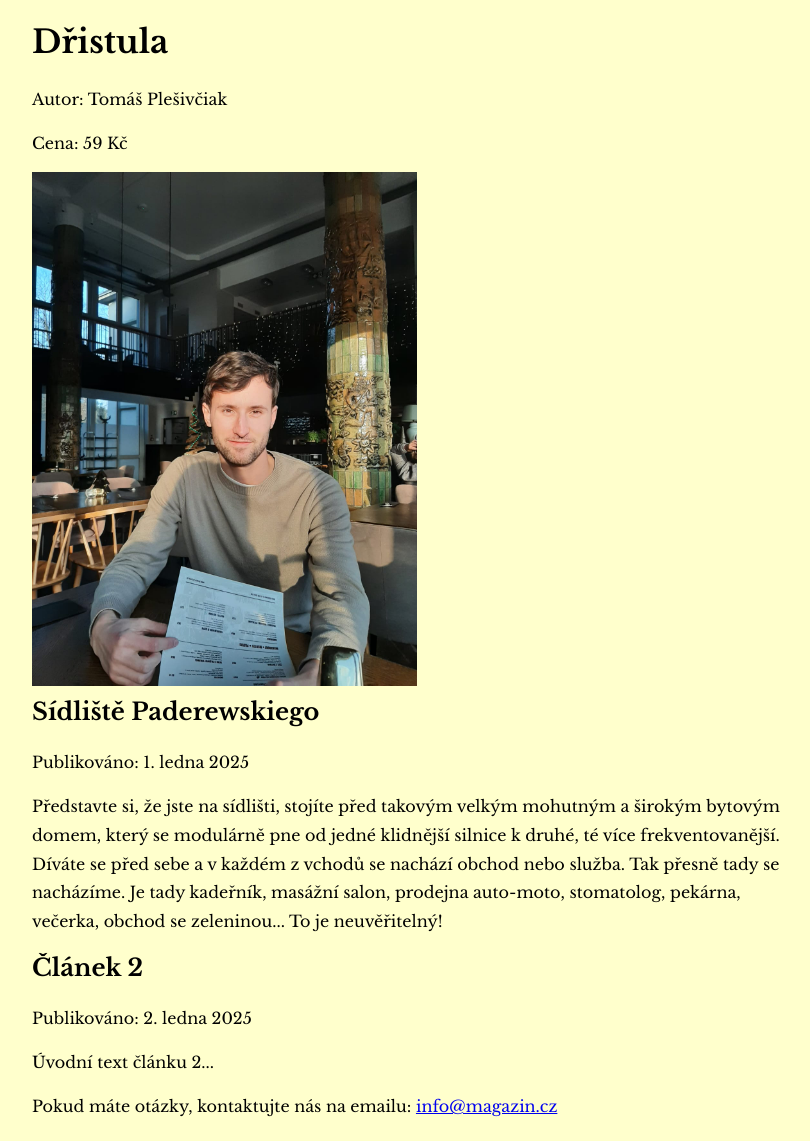
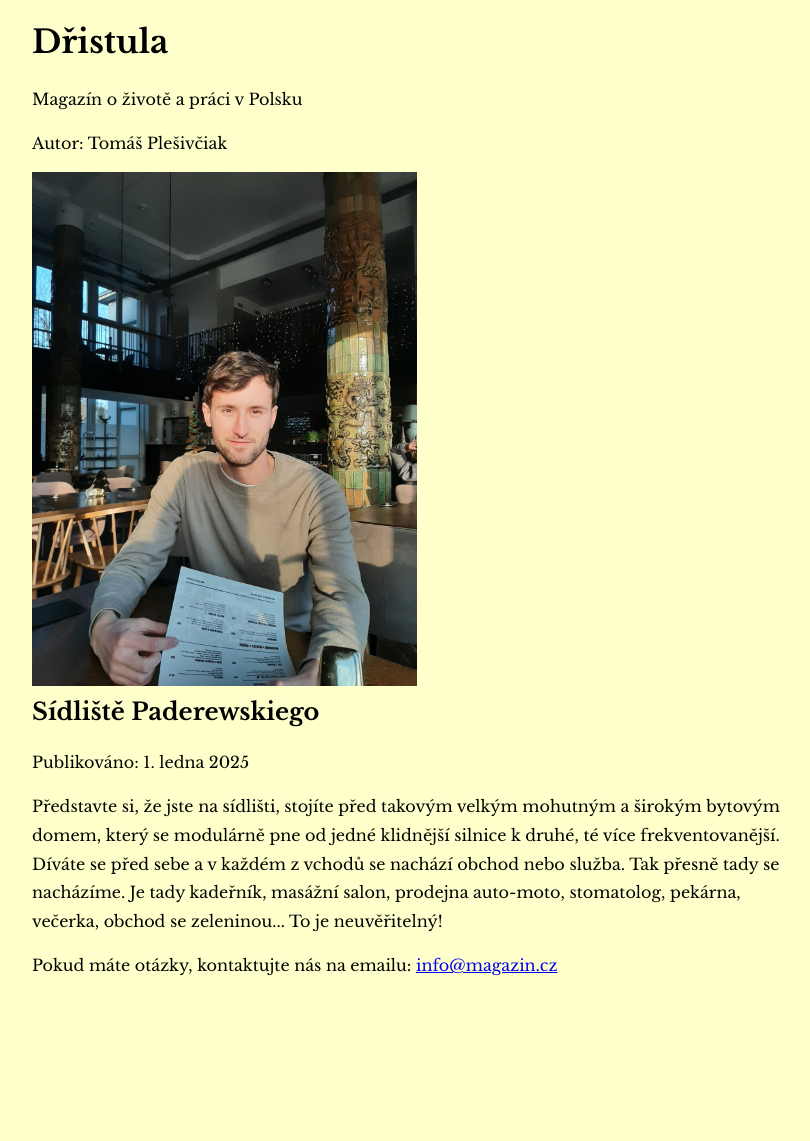
Before and after one commit to 840142/840142.github.io, a plain HTML site: page index.html in a window 1280 px wide. Shown: the whole page, without its empty margins (223-1033 px from the left). After the commit the page ends 1000 px from the top, so only its background shows below. Drawn offline with nearby package versions, Linux system fonts and the light colour scheme.

Commit message:
Update index.html

```diff
--- a/index.html
+++ b/index.html
@@ -16,8 +16,8 @@
 <div class="content">
     <h1>Dřistula</h1>
 
+    <p>Magazín o životě a práci v Polsku</p>
     <p>Autor: Tomáš Plešivčiak</p>
-    <p>Cena: 59 Kč</p>
 
     <!-- Vložený obrázek z GitHubu -->
     <img src="https://github.com/840142/840142.github.io/blob/main/IMG-20241215-WA0000.jpg?raw=true" alt="Popis obrázku" style="max-width: 50%; height: auto;">
@@ -29,10 +29,6 @@
         Představte si, že jste na sídlišti, stojíte před takovým velkým mohutným a širokým bytovým domem, který se modulárně pne od jedné klidnější silnice k druhé, té více frekventovanější. Díváte se před sebe a v každém z vchodů se nachází obchod nebo služba. Tak přesně tady se nacházíme. Je tady kadeřník, masážní salon, prodejna auto-moto, stomatolog, pekárna, večerka, obchod se zeleninou... To je neuvěřitelný!
     </p>
 
-    <h2>Článek 2</h2>
-    <p>Publikováno: 2. ledna 2025</p>
-    <p>Úvodní text článku 2...</p>
-
     <p>Pokud máte otázky, kontaktujte nás na emailu: <a href="mailto:info@magazin.cz">info@magazin.cz</a></p>
 </div>
 
```
